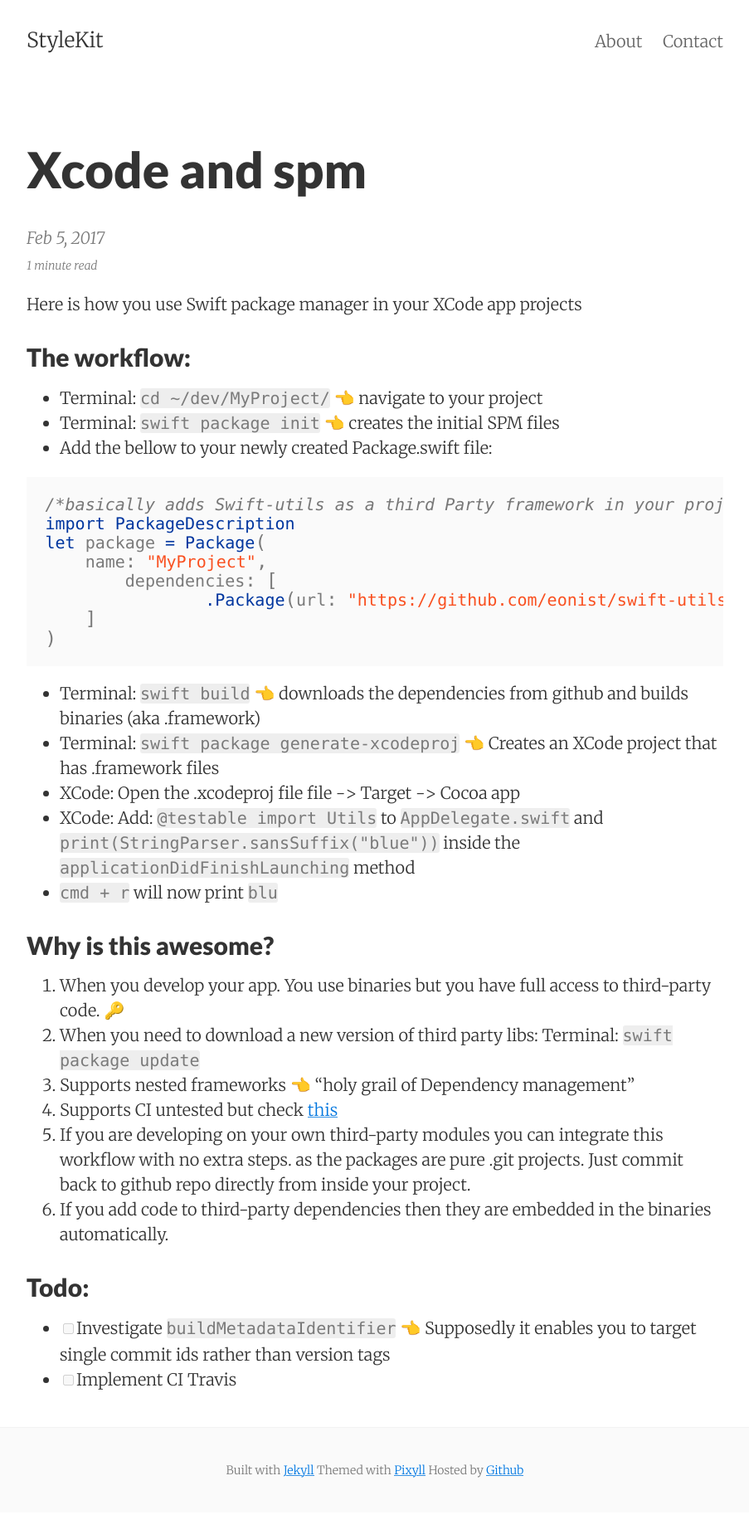
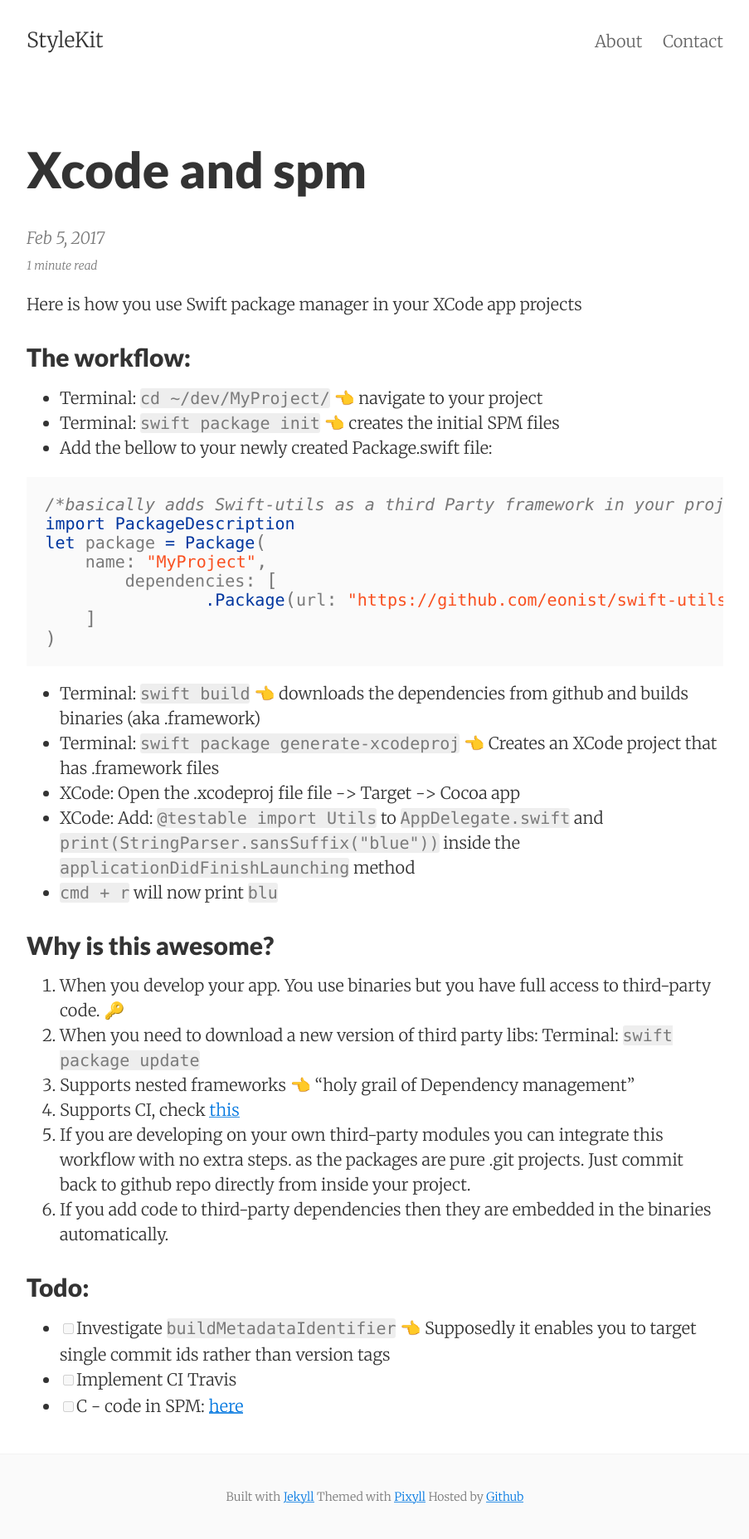
Before and after one commit to stylekit/stylekit.github.io, a Jekyll site: the page built from _posts/2017-02-05-Xcode-and-spm.md, in a window 1280 px wide. Shown: the whole page at 83% size, without its empty margins (188-1091 px from the left). Built offline with Jekyll 4.4.1, drawn with Linux system fonts in a browser that asks for light colours; nearby versions of some CDN libraries; comment, search, counter and statistics services are not loaded; before the commit the page ends 1823 px from its top, so only the background shows below that.

Commit message:
Files modified: 1


Modified 1 file:
_posts/2017-02-05-Xcode-and-spm.md

```diff
--- a/_posts/2017-02-05-Xcode-and-spm.md
+++ b/_posts/2017-02-05-Xcode-and-spm.md
@@ -28,10 +28,11 @@ let package = Package(
 1. When you develop your app. You use binaries but you have full access to third-party code. 🔑
 2. When you need to download a new version of third party libs: Terminal: ``swift package update``
 3. Supports nested frameworks 👈 "holy grail of Dependency management"
-4. Supports CI untested but check  [this](https://www.linkedin.com/pulse/apple-swift-package-manager-deep-dive-shashikant-jagtap)
+4. Supports CI, check  [this](https://www.linkedin.com/pulse/apple-swift-package-manager-deep-dive-shashikant-jagtap)
 5. If you are developing on your own third-party modules you can integrate this workflow with no extra steps. as the packages are pure .git projects. Just commit back to github repo directly from inside your project.
 6. If you add code to third-party dependencies then they are embedded in the binaries automatically.
 
 ## Todo:
 - [ ] Investigate ``buildMetadataIdentifier`` 👈 Supposedly it enables you to target single commit ids rather than version tags
 - [ ] Implement CI Travis
+- [ ] C - code in SPM: [here](http://www.bensnider.com/wrapping-c-code-within-a-single-swift-package.html)
```
